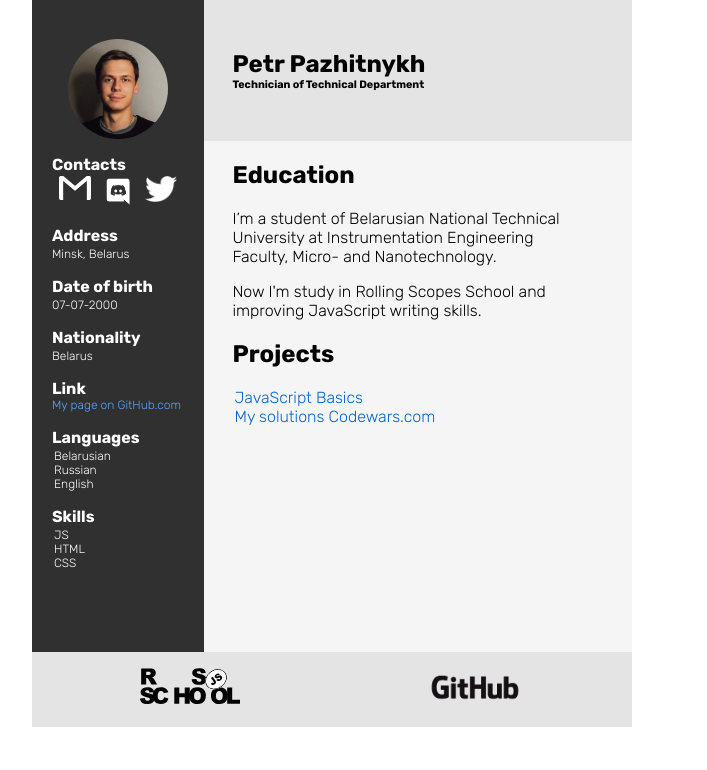
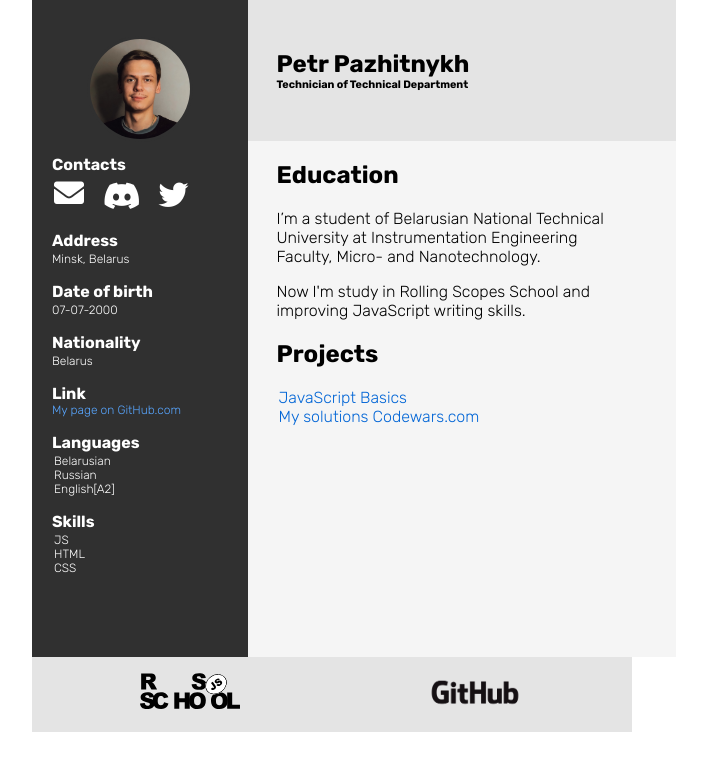
Before and after one commit to bantamer/rsschool-cv, a website: page index.html in a window 1280 px wide. Shown: the whole page, without its empty margins (308-1015 px from the left). Drawn offline with Linux system fonts and the light colour scheme.

Commit message:
fix: add new icons, fix sidebar bugs,add eng level

```diff
--- a/index.css
+++ b/index.css
@@ -14,10 +14,26 @@ ul {
   margin: 2px;
 }
 
-ul.hr {
+.contacts {
+  font-size: 30px;
   display: flex;
   flex-direction: row;
-  justify-content: space-around;
+  justify-content: stretch;
+}
+
+.contacts i {
+  color: white;
+  padding-right: 15px;
+}
+
+.discord {
+  padding-top: 5px;
+  padding-left: 4px;
+}
+
+.twitter {
+  padding-top: 4px;
+  padding-left: 3px;
 }
 
 .background-general {
@@ -40,7 +56,7 @@ ul.hr {
   background-color: #303030;
   color: rgb(255, 255, 255);
   padding: 24px 20px 80px 20px;
-  width: 300px;
+  width: 400px;
   font-size: 12px;
 }
 .sidebar h3 {
@@ -87,6 +103,7 @@ ul.hr {
   margin-left: auto;
   margin-right: auto;
 }
+
 .logo {
   padding: 10px;
 }
--- a/index.html
+++ b/index.html
@@ -8,6 +8,12 @@
       href="https://fonts.googleapis.com/css2?family=Rubik:wght@300;700&display=swap"
       rel="stylesheet"
     />
+    <link
+      rel="stylesheet"
+      href="https://cdnjs.cloudflare.com/ajax/libs/font-awesome/5.15.2/css/all.min.css"
+      integrity="sha512-HK5fgLBL+xu6dm/Ii3z4xhlSUyZgTT9tuc/hSrtw6uzJOvgRr2a9jyxxT1ely+B+xFAmJKVSTbpM/CuL7qxO8w=="
+      crossorigin="anonymous"
+    />
     <title>Petr Pazhytnykh CV</title>
     <link rel="stylesheet" href="./index.css" />
   </head>
@@ -17,20 +23,20 @@
         <aside class="sidebar">
           <img src="./images/avatar.jpg" width="100" alt="Petr Pazhytnykh" class="round" />
           <h3 id="contact">Contacts</h3>
-          <ul class="hr">
+          <ul class="contacts">
             <li>
               <a href="mailto:pazhitnykhpetr@gmail.com">
-                <img src="./images/gmail-logo.png" width="32" alt="mail-logo" />
+                <i class="fas fa-envelope"></i>
               </a>
             </li>
             <li>
               <a href="https://discord.gg/GG5wmRPqfn">
-                <img src="./images/discord-logo-white.png" width="32" alt="discord-logo" />
+                <i class="fab fa-discord discord"></i>
               </a>
             </li>
             <li>
               <a href="https://twitter.com/bantamerr">
-                <img src="./images/twitter-logo-white.png" width="32" alt="twitter-logo" />
+                <i class="fab fa-twitter twitter"></i>
               </a>
             </li>
           </ul>
@@ -47,7 +53,7 @@
           <ul>
             <li>Belarusian</li>
             <li>Russian</li>
-            <li>English</li>
+            <li>English[A2]</li>
           </ul>
           <h3 id="skills">Skills</h3>
           <ul>
```
Also changed, not shown: images/discord-logo-white.png (deleted), images/gmail-logo.png (deleted), images/twitter-logo-white.png (deleted).
